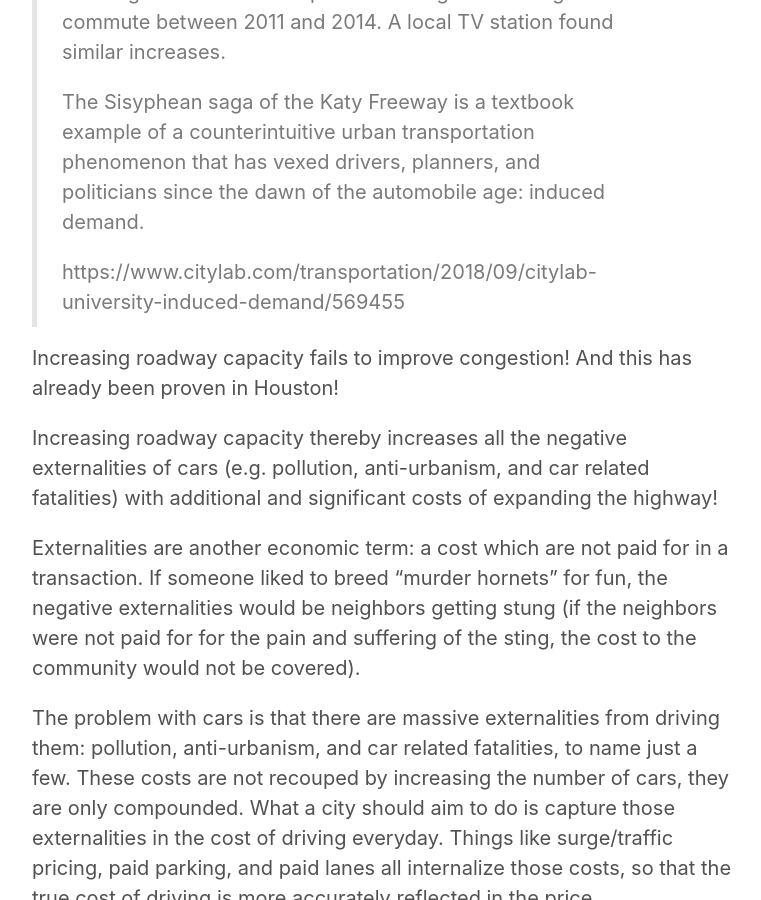
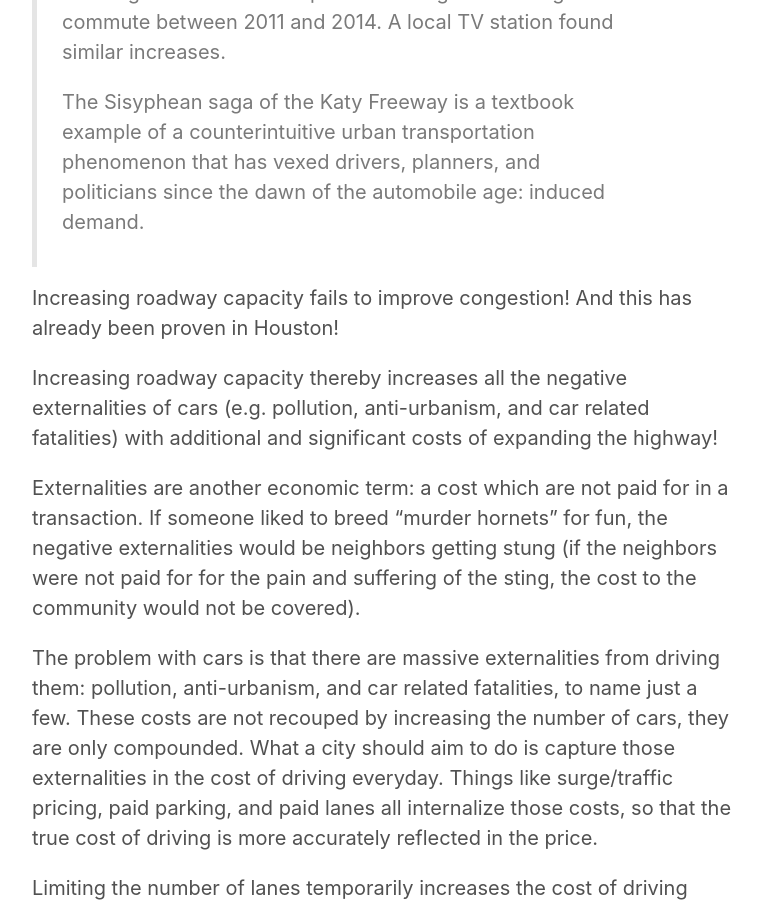
Before and after one commit to matthewsouthey/matthewsouthey.github.io, a Jekyll site: the page built from _posts/2020-06-10-induced-demand.md, in a window 1280 px wide and 900 px high, scrolled down 1084 px. Shown: the whole window, without its empty margins (258-1019 px from the left). Built offline with Jekyll 4.4.1, drawn with Linux system fonts in a browser that asks for light colours; our own code applies the rules of GitHub Pages for plain Markdown files; comment, search, counter and statistics services are not loaded.

Commit message:
edit link

```diff
--- a/_posts/2020-06-10-induced-demand.md
+++ b/_posts/2020-06-10-induced-demand.md
@@ -18,7 +18,7 @@
 >
 >The Sisyphean saga of the Katy Freeway is a textbook example of a counterintuitive urban transportation phenomenon that has vexed drivers, planners, and politicians since the dawn of the automobile age: induced demand.
 >
->https://www.citylab.com/transportation/2018/09/citylab-university-induced-demand/569455
+>[](https://www.citylab.com/transportation/2018/09/citylab-university-induced-demand/569455)
 
 Increasing roadway capacity fails to improve congestion! And this has already been proven in Houston!
 
```
